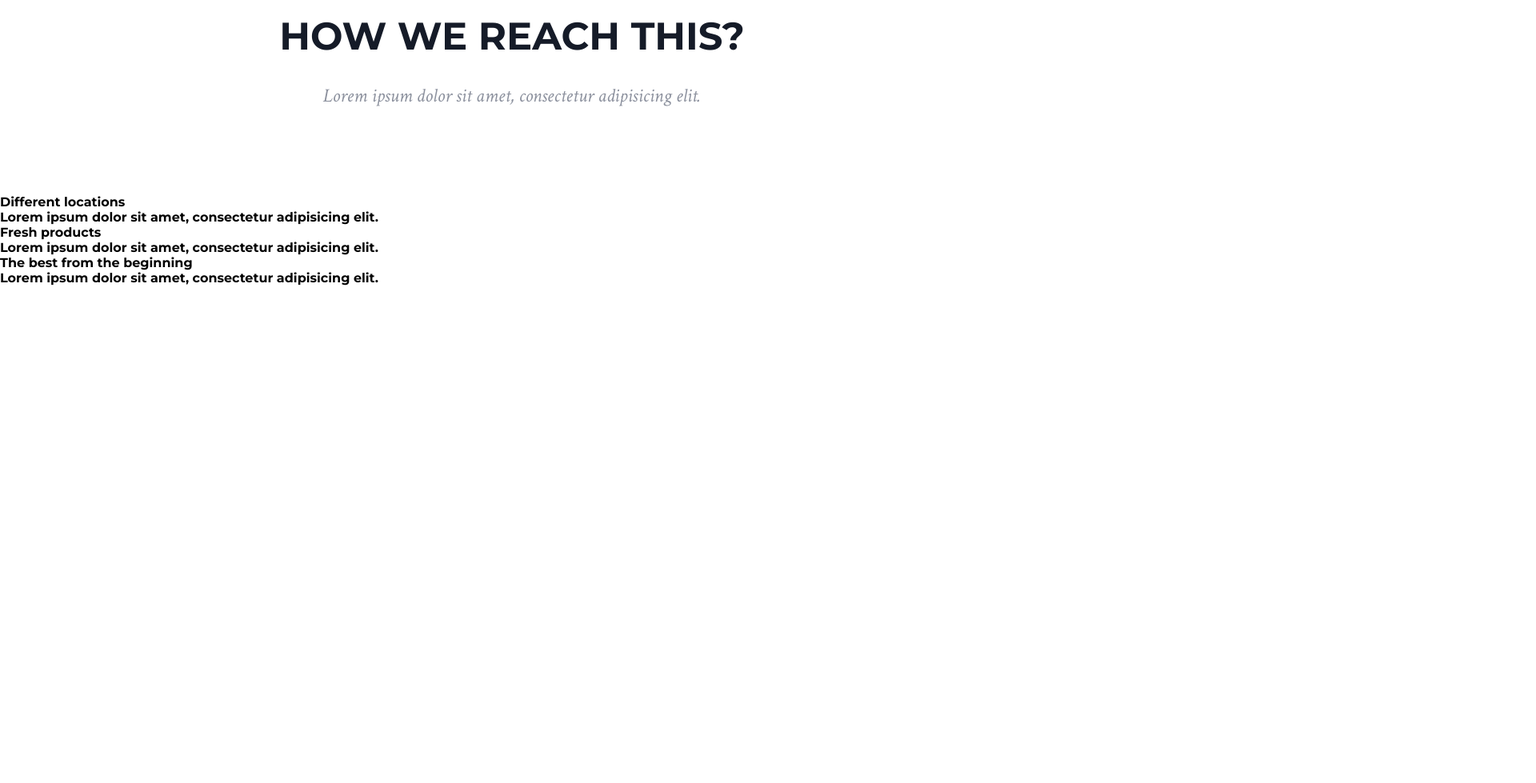
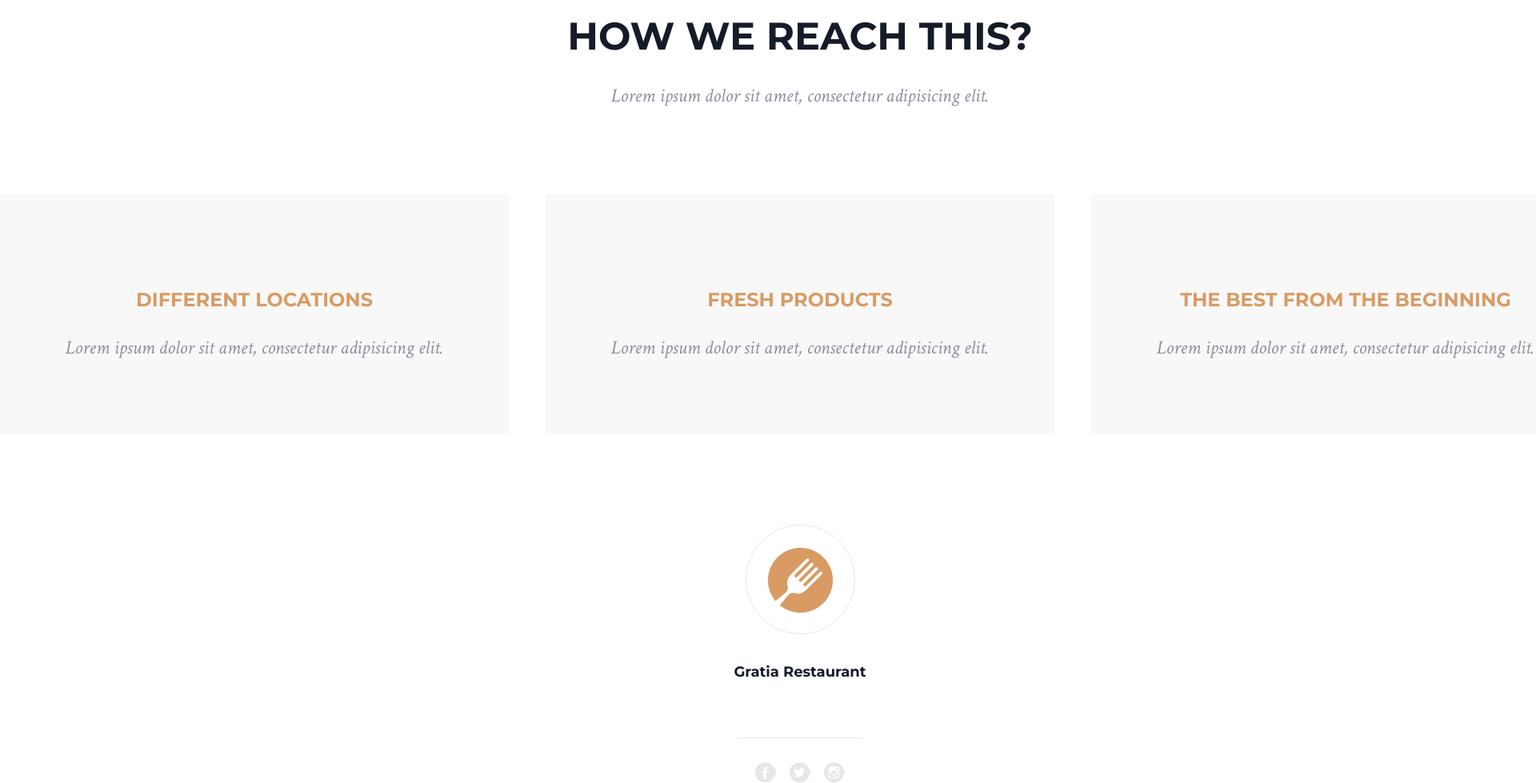
Before and after one commit to RinatR/gratia, a website: page index.html in a window 1280 px wide. Shown: the part 3334-4313 px from the top of the page at 80% size, 1920 px wide, since content can reach past the window. Before the commit the page ends 3710 px from the top, so only its background shows below. Drawn offline with nearby package versions, Linux system fonts and the light colour scheme; files that its build step writes are made by us from their sources.

Commit message:
добавил стили для футера

```diff
--- a/index.html
+++ b/index.html
@@ -7,6 +7,7 @@
   <link href="https://fonts.googleapis.com/css?family=Crimson+Text:400i|Montserrat:700" rel="stylesheet">
 </head>
 <body>
+  <div class="page-wrapper">
     <header class="main-header">
       <div class="main-header__menu">
         <div class="main-header__logo">
@@ -88,14 +89,16 @@
       </section>
     </main>
     <footer class="main-footer">
-    <div class="main-footer__logo">
-      <img src="#" alt="">
-    </div>
+      <a class="main-footer__logo" href="index.html">
+        <img src="img/footer-logo.png" alt="Footer logo" width="81" height="81">
+      </a>
+      <span class="main-footer__text">Gratia Restaurant</span>
       <div class="socials">
         <a href="#" class="socials__item"></a>
         <a href="#" class="socials__item"></a>
         <a href="#" class="socials__item"></a>
       </div>
     </footer>
+  </div>
 </body>
 </html>
--- a/less/base/base.less
+++ b/less/base/base.less
@@ -1,8 +1,8 @@
 body {
   padding: 0;
   margin: 0;
-  min-width: 320px;
-  max-width: 2000px;
+  // min-width: 320px;
+  // max-width: 2000px;
   font-family: @font-base;
   font-style: normal;
   background-image: url("../img/page-bg.jpg");
--- a/less/blocks/features-slider.less
+++ b/less/blocks/features-slider.less
@@ -0,0 +1,59 @@
+.features-slider {
+  margin-bottom: 113px;
+}
+
+.features-slider__items {
+  display: flex;
+  flex-direction: row;
+  justify-content: space-between;
+}
+
+.features-slider__item {
+  position: relative;
+  display: flex;
+  flex-direction: column;
+  justify-content: center;
+  align-items: center;
+  width: 636px;
+  min-height: 300px;
+  text-align: center;
+  background-color: #f8f8f8;
+
+  &:before {
+    visibility: hidden;
+    content: "";
+    position: absolute;
+    width: inherit;
+    height: 375px;
+    left: 50%;
+    top: 50%;
+    transform: translate(-50%, -50%);
+    background-color: #151b28;
+    z-index: -1;
+  }
+
+  &:hover {
+    background-color: #151b28;
+    &:before {
+      visibility: visible;
+    }
+
+    .features-slider__item-text {
+      color: #ffffff;
+    }
+  }
+}
+
+.features-slider__item-title {
+  font-size: 24px;
+  line-height: 84px;
+  color: #d89b64;
+  text-transform: uppercase;
+}
+
+.features-slider__item-text {
+  font-family: @font-second;
+  font-size: 24px;
+  line-height: 36px;
+  color: #8b909d;
+}
--- a/less/blocks/main-footer.less
+++ b/less/blocks/main-footer.less
@@ -0,0 +1,40 @@
+.main-footer {
+  text-align: center;
+}
+
+.main-footer__logo {
+  position: relative;
+  display: block;
+  margin: 0 auto;
+  margin-bottom: 29px;
+  padding-top: 28px;
+  box-sizing: border-box;
+  text-align: center;
+  width: 137px;
+  height: 137px;
+  border: 1px solid #e7e7e7;
+  border-radius: 50%;
+
+  &:before, &:after {
+    position: absolute;
+    top: 50%;
+    left: -136px;
+    transform: translateY(-50%);
+    width: auto;
+    height: 1px;
+    background-color: #e7e7e7;
+    content: "";
+  }
+
+  &:after {
+    left: 136px;
+  }
+}
+
+.main-footer__text {
+  display: block;
+  margin-bottom: 95px;
+  font-size: 18px;
+  line-height: 36px;
+  color: #161b29;
+}
--- /dev/null
+++ b/less/blocks/page-wrapper.less
@@ -0,0 +1,5 @@
+.page-wrapper {
+  width: 2000px;
+  min-width: 320px;
+  max-width: 2000px;
+}
--- a/less/blocks/socials.less
+++ b/less/blocks/socials.less
@@ -0,0 +1,37 @@
+.socials {
+  display: flex;
+  flex-direction: row;
+  justify-content: center;
+  position: relative;
+  width: 156px;
+  margin: 0 auto;
+
+  &:after {
+    position: absolute;
+    left: 0;
+    top: -31px;
+    width: 156px;
+    height: 1px;
+    background-color: #e7e7e7;
+    content: "";
+  }
+}
+
+.socials__item {
+  width: 26px;
+  height: 26px;
+  margin-right: 17px;
+
+  &:first-child {
+    background-image: url("../img/fb.png");
+  }
+
+  &:nth-child(2) {
+    background-image: url("../img/twitter.png");
+  }
+
+  &:last-child {
+    margin-right: 0;
+    background-image: url("../img/instagram.png");
+  }
+}
--- a/less/style.less
+++ b/less/style.less
@@ -4,7 +4,7 @@
 @import "base/mixins.less";
 
 
-
+@import "blocks/page-wrapper.less";
 @import "blocks/main-header.less";
 @import "blocks/main-content.less";
 @import "blocks/food-slider.less";
```
Lines whose indentation alone changed are shown as unchanged.
